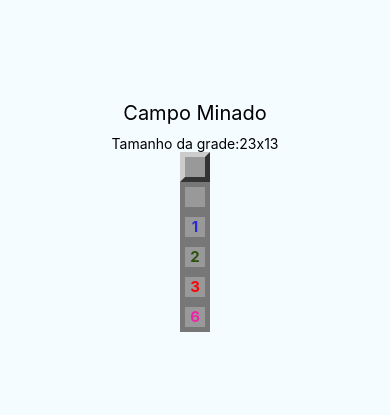
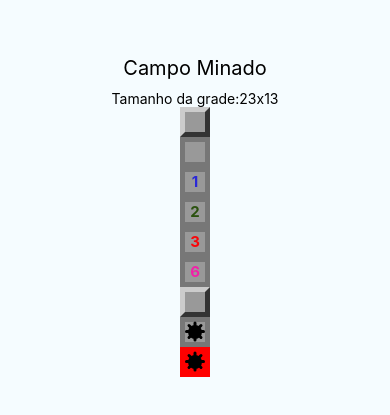
Before and after one commit to davidIsrael-rj/Jogo_Campo_Minado_React-Native, a React Native app: screen / in a window 390 px wide. Shown: the part 211-626 px from the top of the page. Built offline with nearby package versions, Linux system fonts and the light colour scheme.

Commit message:
Componente Mina

```diff
--- a/src/App.jsx
+++ b/src/App.jsx
@@ -18,6 +18,9 @@
                     <Field opened nearMines={2}/>
                     <Field opened nearMines={3}/>
                     <Field opened nearMines={6}/>
+                    <Field mined/>
+                    <Field mined opened/>
+                    <Field mined opened exploded/>
 
                 </SafeAreaView>
             </>
--- a/src/components/Field.jsx
+++ b/src/components/Field.jsx
@@ -1,12 +1,14 @@
 import { StyleSheet, Text, View } from "react-native"
 import params from "../params"
+import Mine from "./Mine"
 
 export default props => {
 
-    const { mined, opened, nearMines } = props
+    const { mined, opened, nearMines, exploded } = props
 
     const styleField = [styles.field]
     if (opened) styleField.push(styles.opened)
+    if (exploded) styleField.push(styles.exploded)
     if (styleField.length === 1) styleField.push(styles.regular)
 
     let color = null
@@ -21,9 +23,8 @@
         <View style={styleField}>
             {!mined && opened && nearMines > 0 ?
                 <Text style={[styles.label, { color: color }]}>
-                    {nearMines}</Text> : false
-
-            }
+                    {nearMines}</Text> : false}
+                {mined && opened ? <Mine/> : false}
         </View>
     )
 }
@@ -50,5 +51,9 @@
     label:{
         fontWeight: 'bold',
         fontSize: params.fontSize,
+    },
+    exploded:{
+        backgroundColor:'red',
+        borderColor: 'red',
     }
 })
--- /dev/null
+++ b/src/components/Mine.jsx
@@ -0,0 +1,36 @@
+import { StyleSheet, View } from "react-native"
+
+export default props => {
+    return (
+        <View style={styles.container}>
+            <View style={styles.coreMine} />
+            <View style={styles.line} />
+            <View style={[styles.line, { transform: [{ rotate: '45deg' }] }]} />
+            <View style={[styles.line, { transform: [{ rotate: '90deg' }] }]} />
+            <View style={[styles.line, { transform: [{ rotate: '135deg' }] }]} />
+        </View>
+    )
+}
+
+const styles = StyleSheet.create({
+    container: {
+        alignItems: 'center',
+        justifyContent: 'center'
+    },
+    coreMine: {
+        height: 14,
+        width: 14,
+        borderRadius: 10,
+        backgroundColor: 'black',
+        alignItems: 'center',
+        justifyContent: 'center',
+    },
+    line: {
+        position: 'absolute',
+        height: 3,
+        width: 20,
+        borderRadius: 3,
+        backgroundColor: 'black'
+
+    }
+})
```
